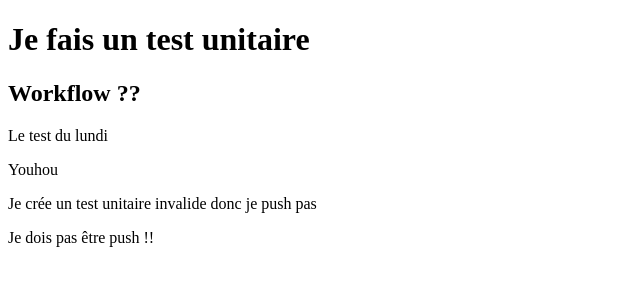
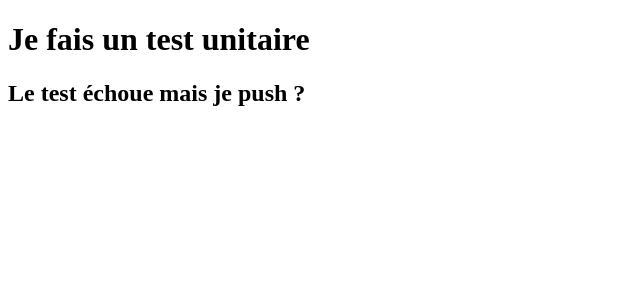
Before and after one commit to AdminTiaki/interfaceAdmin, an Angular app: page / in a window 1280 px wide. Shown: the top 300 px of the page, without its empty margins (0-640 px from the left). Built offline with nearby package versions, Linux system fonts and the light colour scheme.

Commit message:
sa push ou pas

```diff
--- a/src/app/app.component.html
+++ b/src/app/app.component.html
@@ -1,9 +1,4 @@
 
 <router-outlet></router-outlet>
 <h1>Je fais un test unitaire</h1>
-<h2>Workflow ??</h2>
-<p>Le test du lundi</p>
-<p>Youhou</p>
-
-<p>Je crée un test unitaire invalide donc je push pas</p>
-<p>Je dois pas être push !!</p>
+<h2>Le test échoue mais je push ?</h2>
```
